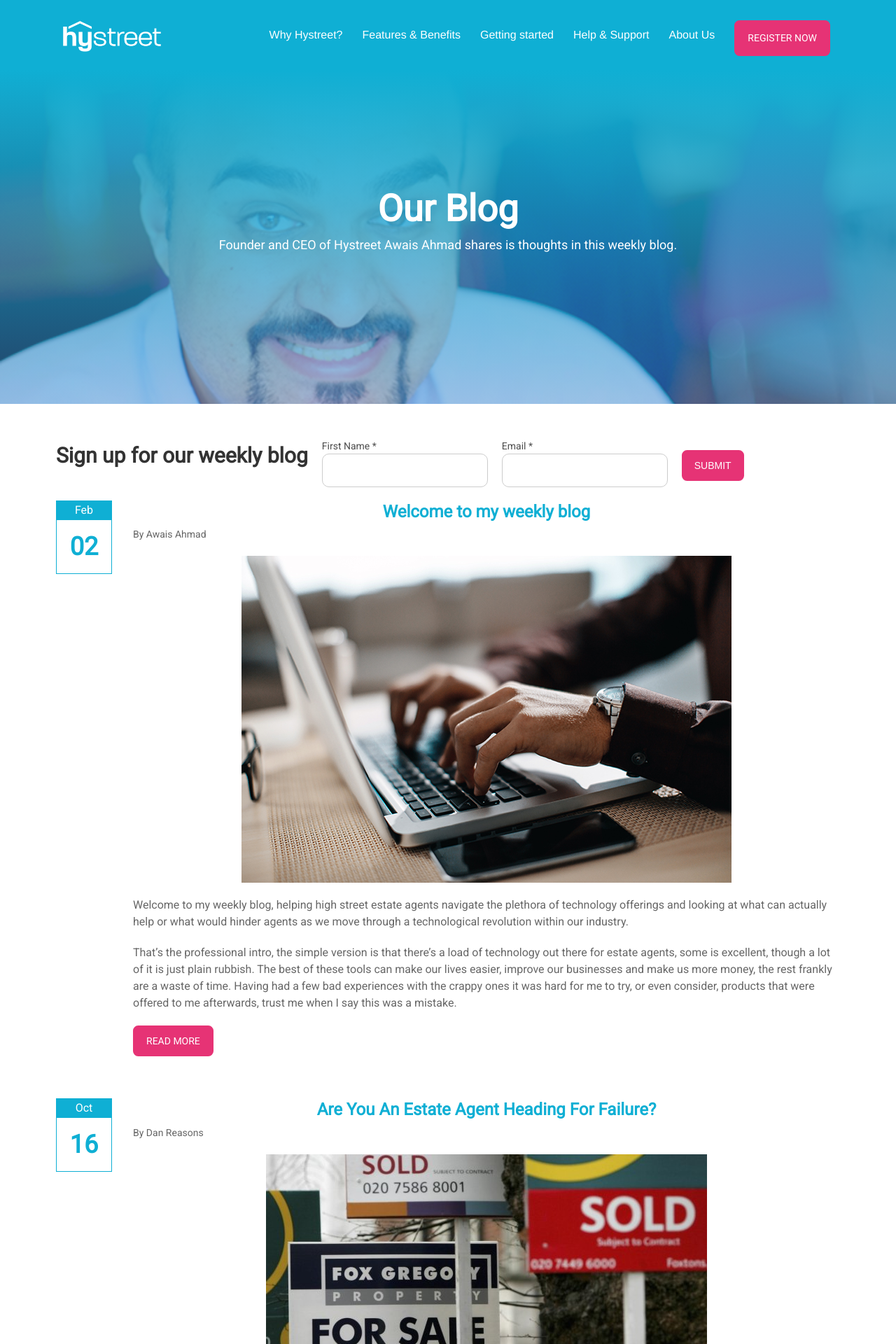
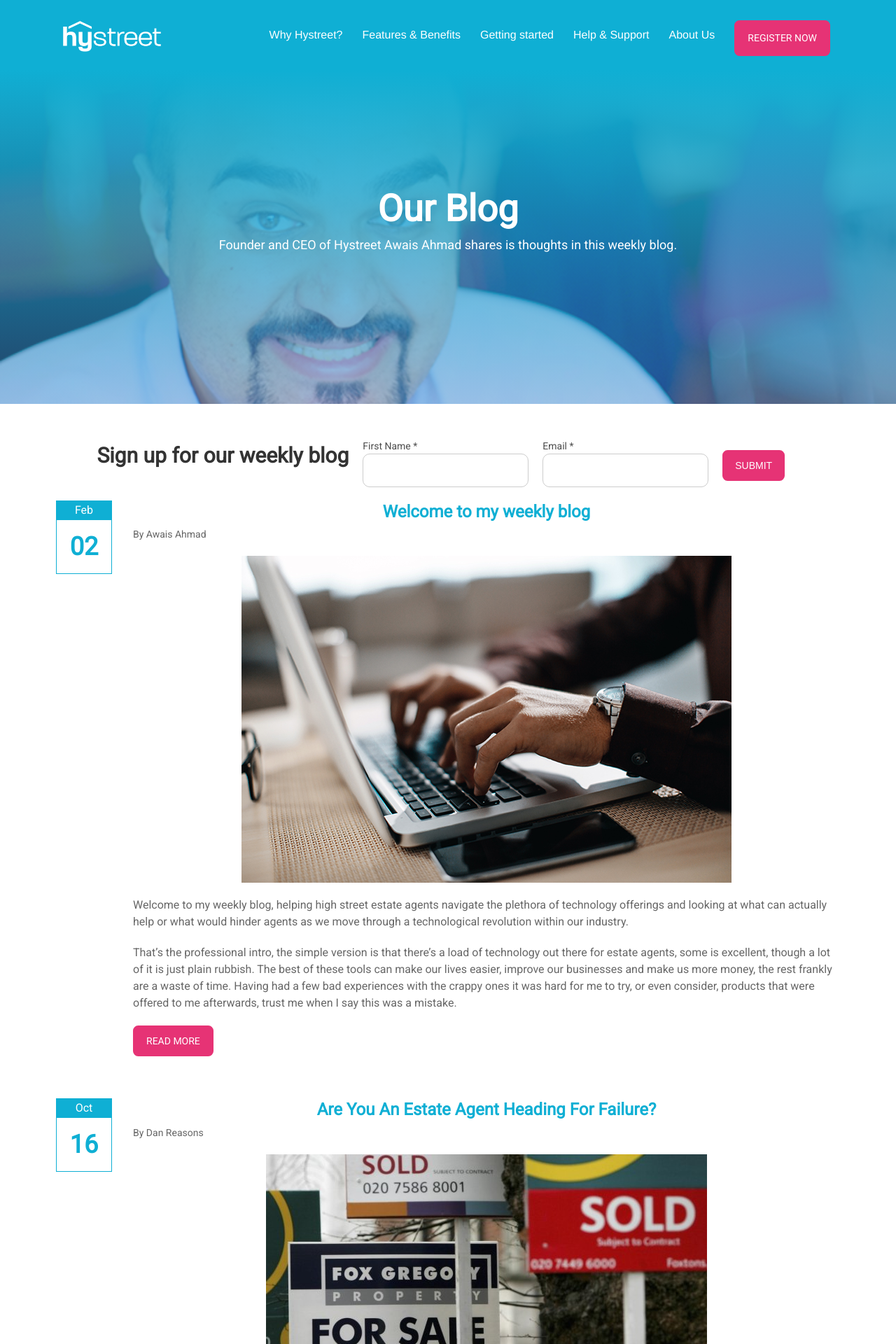
Before and after one commit to hystreet/hystreet.github.io, a Jekyll site: the page built from blog/index.html, in a window 1280 px wide. Shown: the top 1920 px of the page at 70% size. Built offline with Jekyll 4.4.1, drawn with Linux system fonts in a browser that asks for light colours; a script that is not in the unit is left out; the list of posts is cut into pages by our own code.

Commit message:
Update blog.html

```diff
--- a/_layouts/blog.html
+++ b/_layouts/blog.html
@@ -21,7 +21,7 @@ layout: default
   </div>
 </div>
 <div class='full'>
-  <div class='row'>
+  <div class='row' style="max-width: 1003px;">
     <div style="margin:0 auto;">
       <h2 style="
     float:  left;
```
